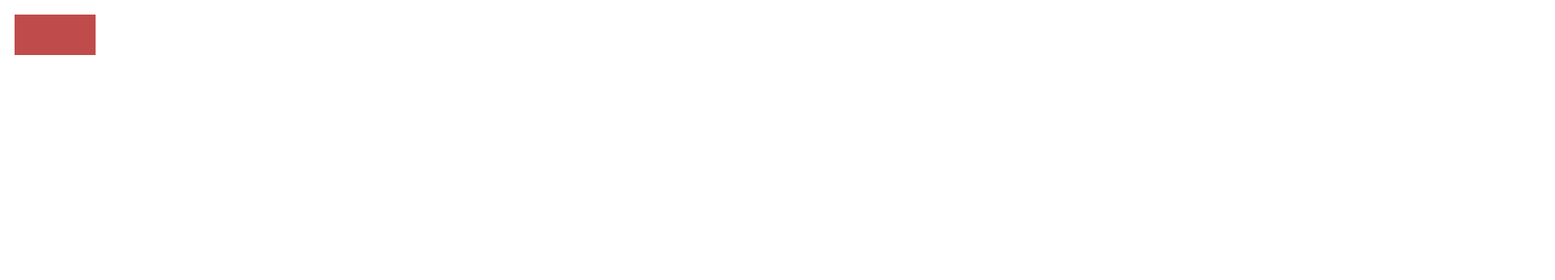
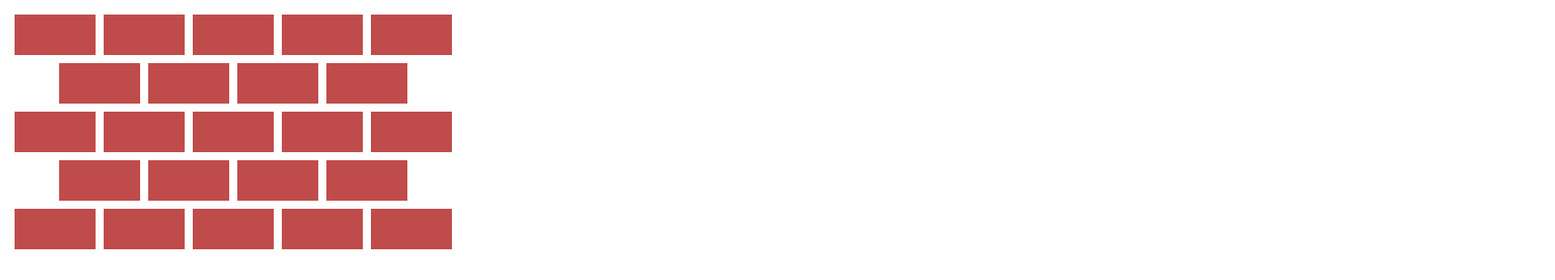
Before and after one commit to johnbcoughlin/cautious-memory, a plain HTML site: page bricks.html in a window 1280 px wide. Shown: the top 346 px of the page at 81% size, 1920 px wide, since content can reach past the window. Drawn offline with Linux system fonts and the light colour scheme.

Commit message:
wall of bricks using js function

```diff
--- a/bricks.css
+++ b/bricks.css
@@ -1,14 +1,12 @@
 .clicked {
 	fill: black;
 }
-
 .unclicked {
 	fill: white;
 }
-
 .unclicked:hover {
 	fill: gray;
 }
-#brick {
+.brick {
 	fill: rgb(192,75,75);
 }
--- a/bricks.html
+++ b/bricks.html
@@ -3,14 +3,8 @@
 	<link rel="stylesheet" href="bricks.css">
 </head>
 <body>
+<svg width="5000" height="3000" id="canvas">
+</svg>
 <script src="bricks.js"></script>
-<svg width="120" height="70">
-	<rect id="brick" x="10" y="10" width="100" height="50" />
-	<rect x="10" width="45" height="10" id="topleft" class="unclicked" onclick="borderclick(this)" /> <!-- top left border -->
-	<rect x="65" width="45" height="10" class="unclicked" onclick="borderclick(this)" /> <!-- top right border -->
-	<rect x="110" y="10" width="10" height="50" class="unclicked" onclick="borderclick(this)" /> <!-- right border -->
-	<rect x="65" y="60" width="45" height="10" class="unclicked" onclick="borderclick(this)" /> <!-- bottom right border -->
-	<rect x="10" y="60" width="45" height ="10" class="unclicked" onclick="borderclick(this)" /> <!-- bottom left border -->
-	<rect y="10" width="10" height="50" class="unclicked" onclick="borderclick(this)" /> <!-- left border -->
 </body>
 </html>
--- a/bricks.js
+++ b/bricks.js
@@ -9,3 +9,55 @@ function borderclick(id) {
 	}
 
 }
+
+function drawpuzzle(width, height) {
+	if (height % 2 == 0) {
+		console.log("Height of brick wall must be odd");
+		return;
+	}
+	var svgns = "http://www.w3.org/2000/svg";
+	for (var y = 0; y < height; y++) {
+		for (var x = 0; x < (width - y % 2); x++) {
+			var rect = document.createElementNS(svgns, 'rect');
+			var num = x + 1;
+			rect.setAttributeNS(null, 'x', 10 + 110 * x + 55 * (y % 2));
+			rect.setAttributeNS(null, 'y', 10 + 60 * y);
+			rect.setAttributeNS(null, 'height', 50);
+			rect.setAttributeNS(null, 'width', 100);
+			rect.setAttributeNS(null, 'fill', 'rgb(192,75,75)');
+			rect.setAttributeNS(null, 'id', 'B' + String.fromCharCode(65 + y) + num.toString());
+			rect.setAttributeNS(null, 'class', 'brick');
+			document.getElementById("canvas").appendChild(rect);
+		}
+	}
+	for (var y = 0; y < height + 1; y++) {
+		for (var x = 0; x < 2 * width; x++) {
+			var rect = document.createElementNS(svgns, 'rect');
+			var num = x + 1;
+			rect.setAttributeNS(null, 'x', 10 + 55 * x);
+			rect.setAttributeNS(null, 'y', 60 * y);
+			rect.setAttributeNS(null, 'height', 10);
+			rect.setAttributeNS(null, 'width', 45);
+			rect.setAttributeNS(null, 'id', 'L' + String.fromCharCode(65 + y) + num.toString());
+			rect.setAttributeNS(null, 'class', 'unclicked');
+			rect.setAttributeNS(null, 'onclick', 'borderclick(this)');
+			document.getElementById("canvas").appendChild(rect);
+		}
+	}
+	for (var y = 0; y < height; y++) {
+		for (var x = 0; x < (width + 1 - y % 2); x++) {
+			var rect = document.createElementNS(svgns, 'rect');
+			var num = x + 1;
+			rect.setAttributeNS(null, 'x', 110 * x + 55 * (y % 2));
+			rect.setAttributeNS(null, 'y', 10 + 60 * y);
+			rect.setAttributeNS(null, 'height', 50);
+			rect.setAttributeNS(null, 'width', 10);
+			rect.setAttributeNS(null, 'id', 'T' + String.fromCharCode(65 + y) + num.toString());
+			rect.setAttributeNS(null, 'class', 'unclicked');
+			rect.setAttributeNS(null, 'onclick', 'borderclick(this)');
+			document.getElementById("canvas").appendChild(rect);
+		}
+	}
+}
+
+drawpuzzle(5,5);
```
